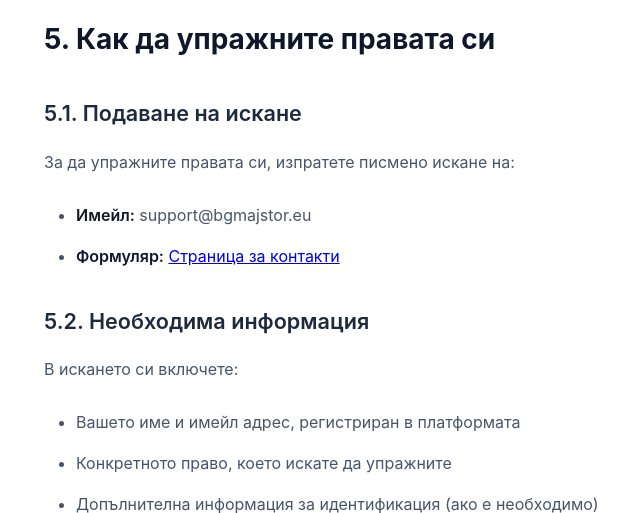
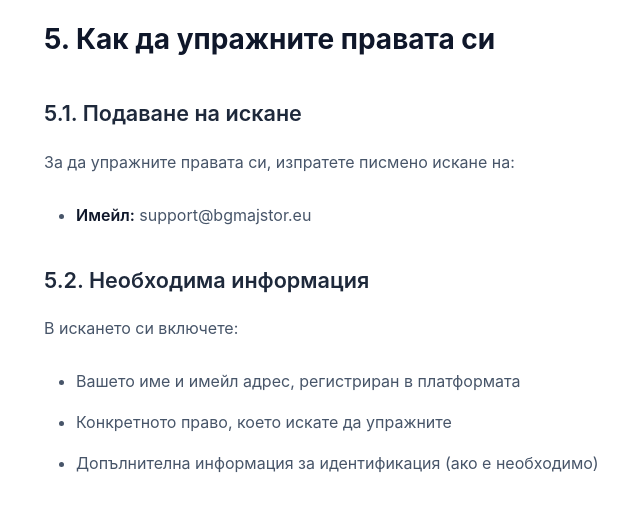
Before and after one commit to mymriffer-eng/bgmajstor, a Django app: page /gdpr/ in a window 1280 px wide. Shown: the part 2833-3346 px from the top of the page, without its empty margins (194-834 px from the left). Run offline with Django 5.2, Linux system fonts and the light colour scheme.

Commit message:
Finalize single-email legal contact info

```diff
--- a/templates/legal/gdpr.html
+++ b/templates/legal/gdpr.html
@@ -260,7 +260,6 @@
             <p>За да упражните правата си, изпратете писмено искане на:</p>
             <ul>
                 <li><strong>Имейл:</strong> support@bgmajstor.eu</li>
-                <li><strong>Формуляр:</strong> <a href="{% url 'contact' %}">Страница за контакти</a></li>
             </ul>
 
             <h3>5.2. Необходима информация</h3>
@@ -370,7 +369,6 @@
             <p>За въпроси, искания или оплаквания относно GDPR:</p>
             <ul>
                 <li><strong>Имейл:</strong> support@bgmajstor.eu</li>
-                <li><strong>Формуляр:</strong> <a href="{% url 'contact' %}">Свържете се с нас</a></li>
             </ul>
 
             <div class="highlight-box">
--- a/templates/legal/privacy_policy.html
+++ b/templates/legal/privacy_policy.html
@@ -280,7 +280,6 @@
             <p>За въпроси относно тази политика или обработката на данни:</p>
             <ul>
                 <li><strong>Имейл:</strong> support@bgmajstor.eu</li>
-                <li><strong>Формуляр:</strong> <a href="{% url 'contact' %}">Страница за контакти</a></li>
             </ul>
 
             <a href="{% url 'home' %}" class="back-link">← Обратно към началната страница</a>
```
